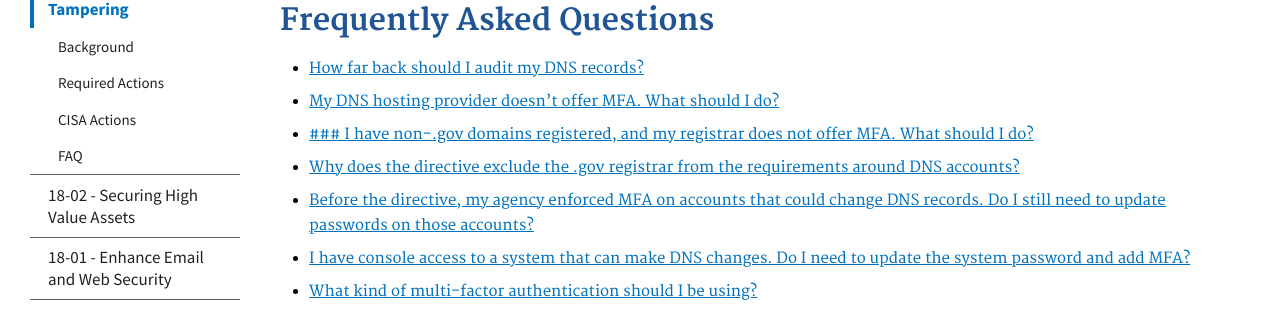
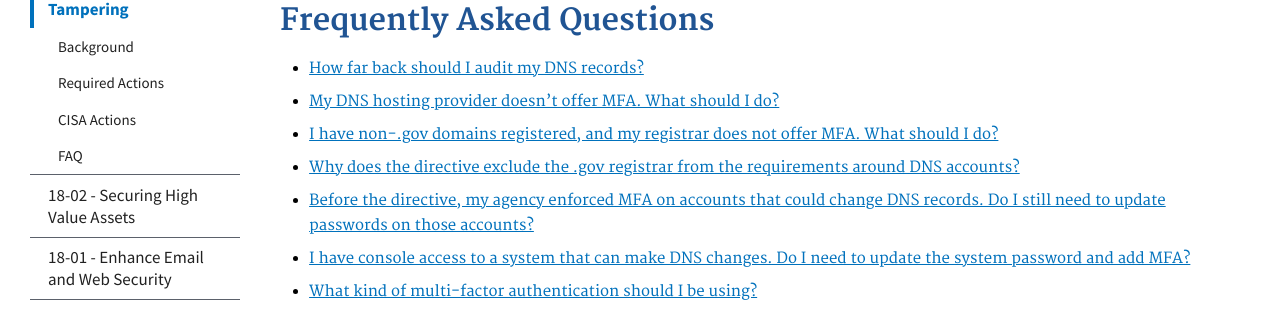
Before and after one commit to cisagov/cyber.dhs.gov, a Jekyll site: the page built from pages/ed-19-01.md, in a window 1280 px wide and 900 px high, scrolled down 2690 px. Shown: the part 135-445 px from the top of the window. Built offline with Jekyll 4.4.1, drawn with Linux system fonts in a browser that asks for light colours.

Commit message:
header remove

```diff
--- a/pages/ed-19-01.md
+++ b/pages/ed-19-01.md
@@ -85,7 +85,7 @@ This Emergency Directive remains in effect until replaced by a subsequent Bindin
 
 * [How far back should I audit my DNS records?](#how-far-back-should-i-audit-my-dns-records)
 * [My DNS hosting provider doesn’t offer MFA. What should I do?](#my-dns-hosting-provider-doesnt-offer-mfa-what-should-i-do)
-* [### I have non-.gov domains registered, and my registrar does not offer MFA. What should I do?](#i-have-non-gov-domains-registered-and-my-registrar-does-not-offer-mfa-what-should-i-do)
+* [I have non-.gov domains registered, and my registrar does not offer MFA. What should I do?](#i-have-non-gov-domains-registered-and-my-registrar-does-not-offer-mfa-what-should-i-do)
 * [Why does the directive exclude the .gov registrar from the requirements around DNS accounts?](#why-does-the-directive-exclude-the-gov registrar-from-the-requirements-around-dns-accounts)
 * [Before the directive, my agency enforced MFA on accounts that could change DNS records. Do I still need to update passwords on those accounts?](#before-the-directive-my-agency-enforced-mfa-on-accounts-that-could-change-dns-records-do-i-still-need-to-update-passwords-on-those-accounts)
 * [I have console access to a system that can make DNS changes. Do I need to update the system password and add MFA?](#i-have-console-access-to-a-system-that-can-make-dns-changes-do-i-need-to-update-the-system-password-and-add-mfa)
```
